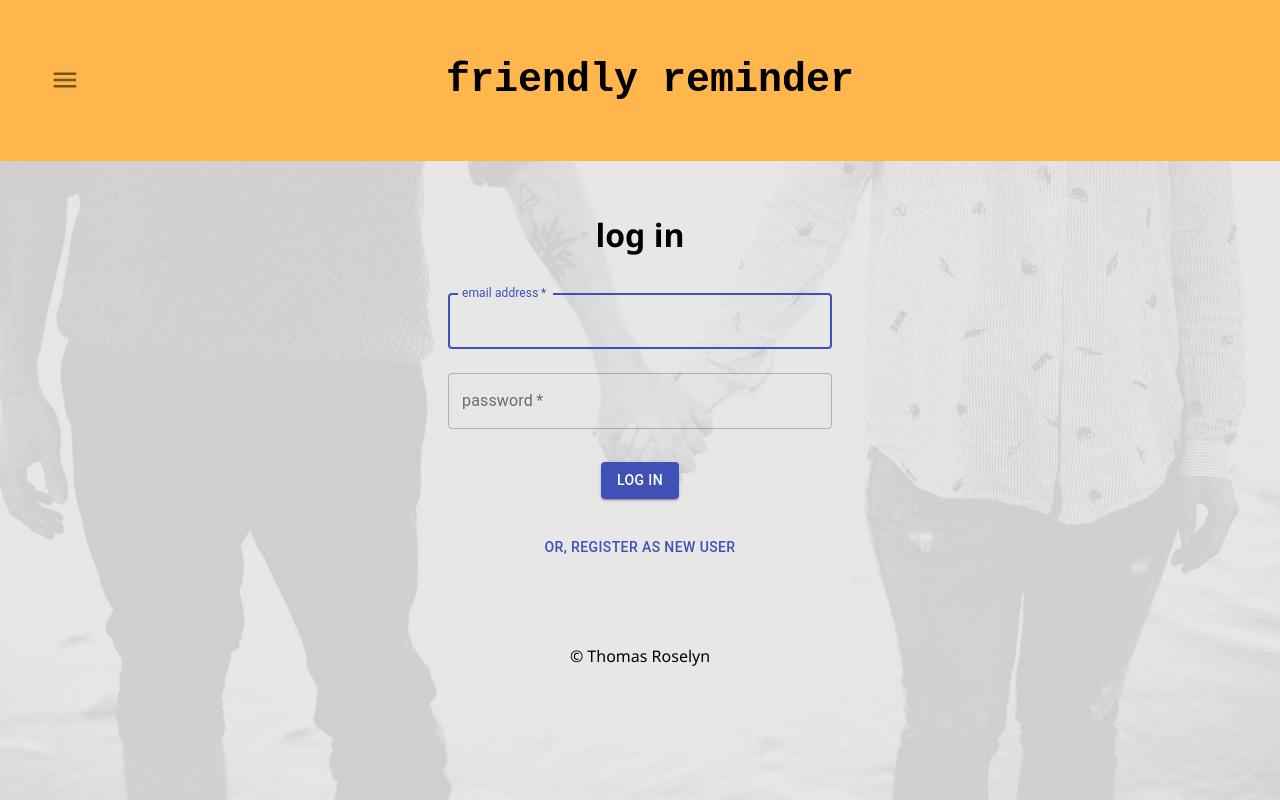
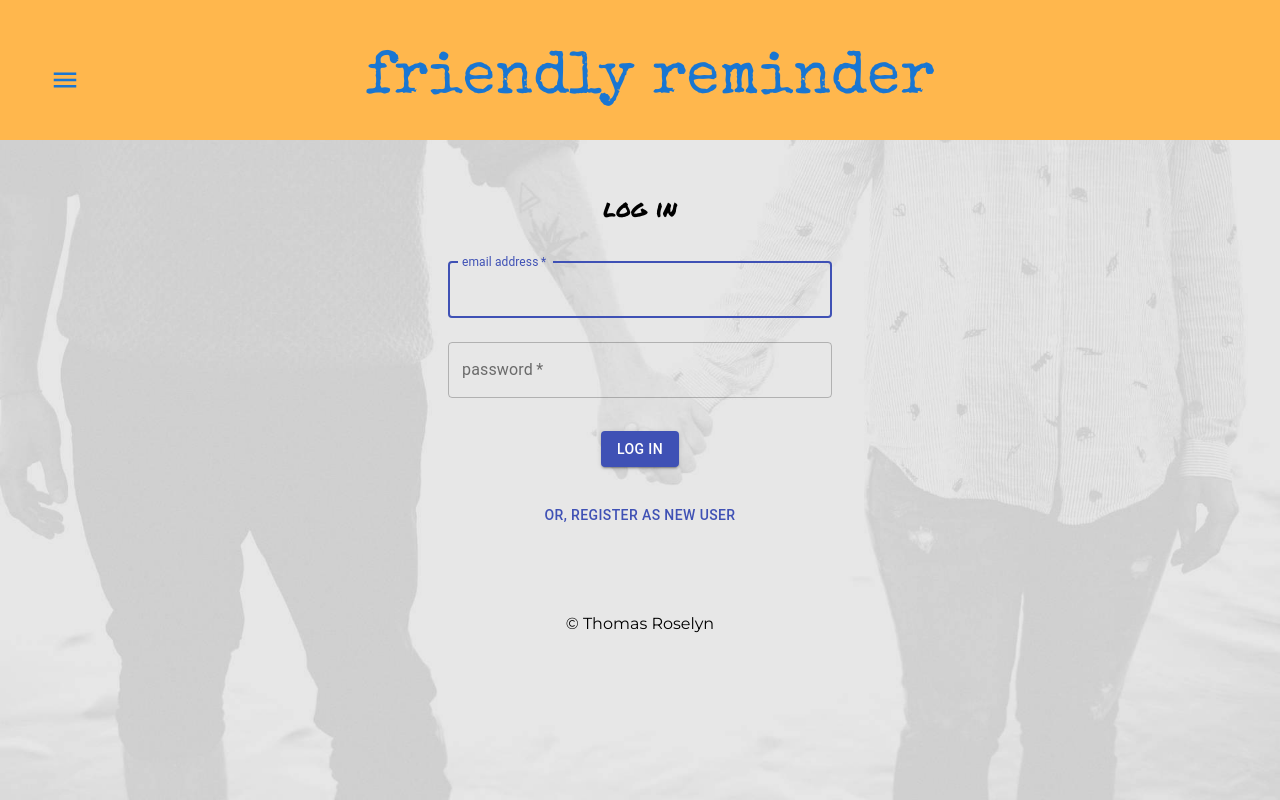
Before and after one commit to tomroselyn/friendly-reminder, a React (Create React App) app: page /#/add-edit-friend in a window 1280 px wide. Before the commit this address led to /#/dashboard. Built offline with nearby package versions, Linux system fonts and the light colour scheme; no server answers.

Commit message:
fonts added

```diff
--- a/src/components/AddEditFriend/AddEditFriend.css
+++ b/src/components/AddEditFriend/AddEditFriend.css
@@ -6,14 +6,6 @@
 
 #addEditFriendForm {
     width: 100%;
-}
-
-.dummy {
-    width: 100px;
-    height: 40px;
-    float: left;
-    background-color: #d2d2d2;
-    border: none;
 }
 
 .textField {
@@ -25,7 +17,3 @@ h4 {
     margin: 10px 0 0 0;
     font-style: italic;
 }
-
-.dummy {
-    text-align: center;
-}
--- a/src/components/AddEditFriend/AddEditFriend.js
+++ b/src/components/AddEditFriend/AddEditFriend.js
@@ -73,9 +73,8 @@ class AddEditFriend extends Component {
 
         return (
             <div className="formContainer">
-                <button type="button" className="dummy" onClick={this.setDummyData}></button>
                 <form id="addEditFriendForm" onSubmit={this.handleSubmit}>
-                        <h2>add / edit friend</h2>
+                    <h2 onClick={this.setDummyData}>add / edit friend</h2>
                     <Grid container id="nameInputs" spacing={2}>
                         <Grid item xs={12}>
                             <h4>What is your friend's name?</h4>
--- a/src/components/AllFriends/AllFriends.css
+++ b/src/components/AllFriends/AllFriends.css
@@ -1,5 +1,5 @@
 #allFriendsContainer {
-    width: 90%;
+    width: 85%;
     margin: 20px auto;
     text-align: center;
 }
@@ -7,5 +7,12 @@
 .allFriendsTable {
     width: 100%;
     color: black;
+    text-align: center !important;
+    font-family: 'Montserrat' !important;
     /* background-color: whitesmoke; */
 }
+
+.allFriendsTable * {
+    text-align: center !important;
+    font-family: 'Montserrat' !important;
+}
--- a/src/components/App/App.css
+++ b/src/components/App/App.css
@@ -1,7 +1,9 @@
+@import url('https://fonts.googleapis.com/css?family=Montserrat|Permanent+Marker|Special+Elite&display=swap');
+
 body {
-    font-family: 'Segoe UI', Tahoma, Geneva, Verdana, sans-serif;
+    font-family: 'Montserrat', Tahoma, Geneva, Verdana, sans-serif;
     margin: 0px;
-    background: url(/images/friendly-reminder.jpg);
+    background: url('/images/friendly-reminder.jpg');
     background-size: cover;
     background-attachment: fixed;
 }
@@ -61,3 +63,12 @@ input {
 #emailForm {
     width: 50%;
 }
+
+#smsForm {
+    width: 50%;
+}
+
+h2 {
+    font-family: 'Permanent Marker';
+    font-weight: 400;
+}
--- a/src/components/Dashboard/Dashboard.css
+++ b/src/components/Dashboard/Dashboard.css
@@ -58,5 +58,5 @@
 }
 
 .card-date {
-    font-weight: bold;
+    font-weight: 900;
 }
--- a/src/components/LoginPage/LoginPage.js
+++ b/src/components/LoginPage/LoginPage.js
@@ -46,7 +46,7 @@ class LoginPage extends Component {
 
         {/* log in form */}
         <form onSubmit={this.login}>
-          <h1>log in</h1>
+          <h2>log in</h2>
 
           <TextField
             required
--- a/src/components/Nav/Nav.css
+++ b/src/components/Nav/Nav.css
@@ -18,18 +18,21 @@
 .nav-menu-icon {
   min-width: 30px;
   min-height: 30px;
+  color: #1976d2 !important;
 }
 
 .nav-title {
-    font-family: 'Courier New', Courier, monospace;
+    font-family: 'Special Elite', 'Courier New', Courier, monospace;
     display: inline-block;
-    font-size: 40px;
-    font-weight: 700;
-    color: black;
+    font-size: 60px;
+    font-weight: 400;
+    color: #1976d2;
     text-decoration: none;
-    padding: 25px;
+    padding: 20px;
+    margin: 20px;
     position: relative;
     right: 25px;
+    top: 10px;
 }
 
 .nav-title:hover {
--- a/src/components/RegisterPage/RegisterPage.js
+++ b/src/components/RegisterPage/RegisterPage.js
@@ -50,7 +50,7 @@ class RegisterPage extends Component {
 
         {/* registration form */}
         <form onSubmit={this.registerUser}>
-          <h1>register</h1>
+          <h2>register</h2>
 
           <TextField
             required
```
Also changed, not shown: 1 other file (tests, documents, lock files or other folders).
